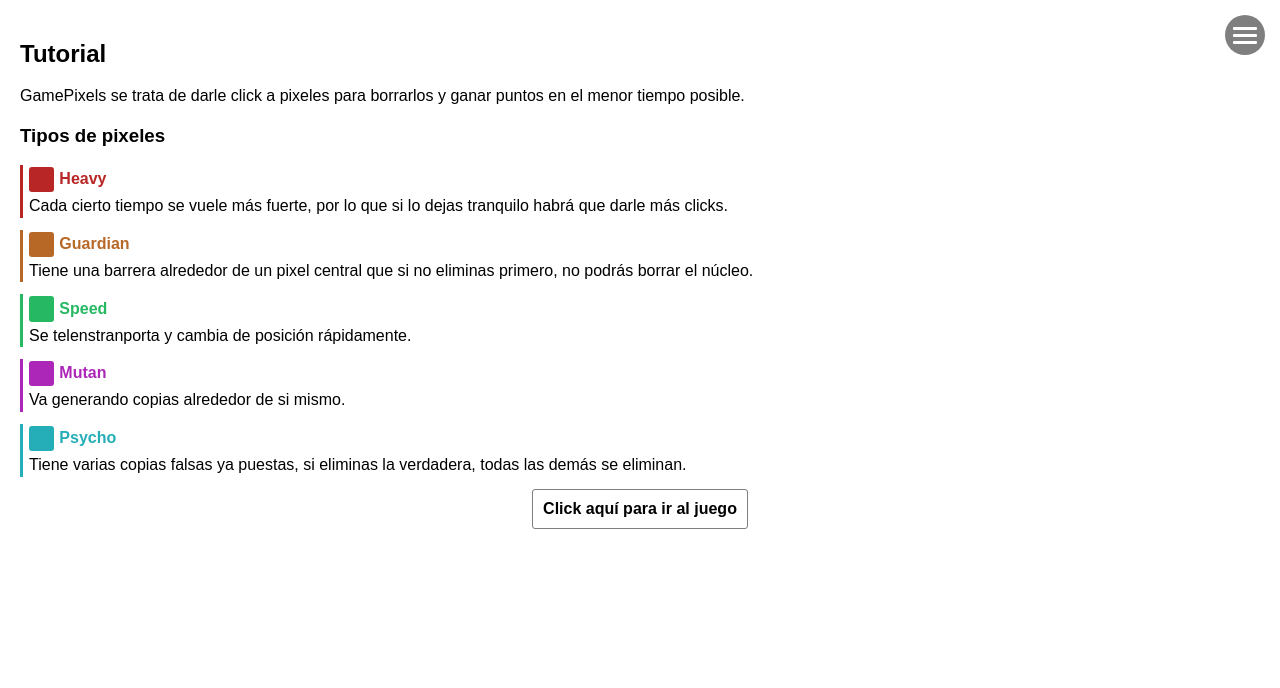
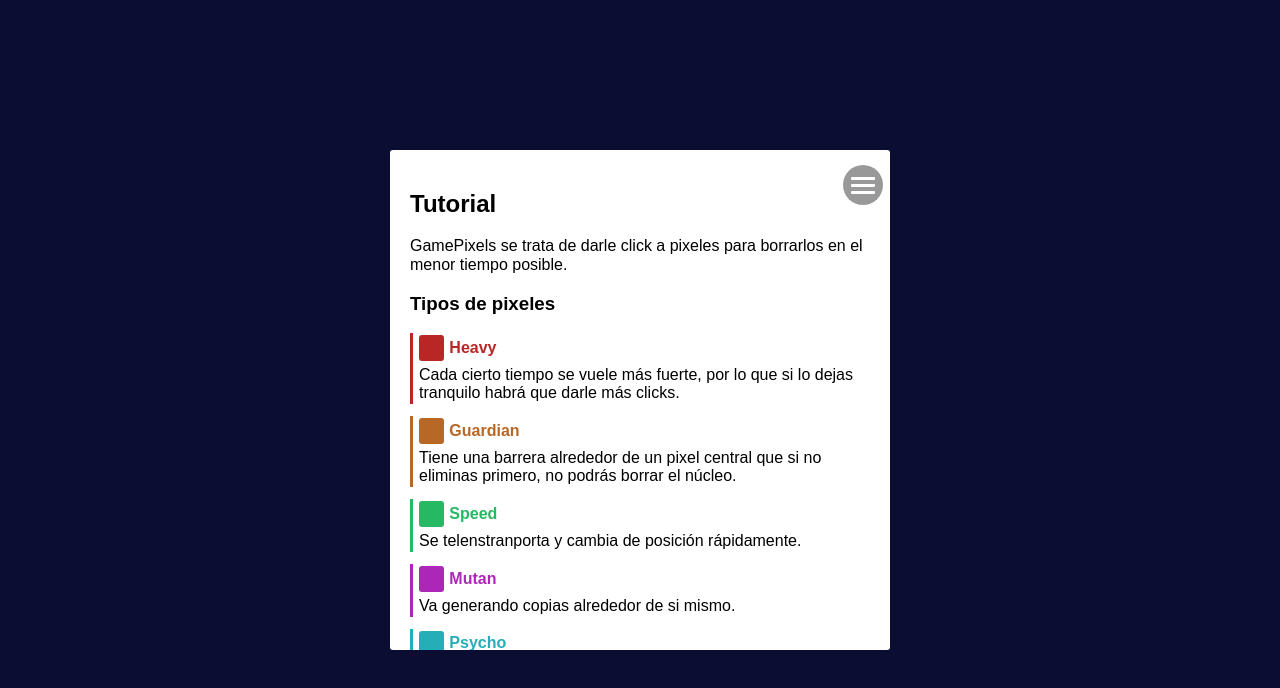
Before and after one commit to Black-Microphone/pixel-game, a React (Create React App) app: page / in a window 1280 px wide. Shown: the top 688 px of the page. Built offline with nearby package versions, Linux system fonts and the light colour scheme.

Commit message:
Games X11

```diff
--- a/package.json
+++ b/package.json
@@ -1,5 +1,5 @@
 {
-  "name": "speed-pixel",
+  "name": "game-pixel",
   "version": "0.1.0",
   "private": true,
   "dependencies": {
--- a/public/index.html
+++ b/public/index.html
@@ -2,16 +2,16 @@
 <html lang="es">
   <head>
     <meta charset="utf-8" />
-    <link rel="icon" href="%PUBLIC_URL%/favicon.ico" />
+    <link rel="icon" href="%PUBLIC_URL%/PG.png" />
     <meta name="viewport" content="width=device-width, initial-scale=1" />
     <meta
       name="description"
-      content="Web site created using create-react-app"
+      content="Game Pixel: Toca todos los pixeles en el menor tiempo posible."
     />
-    <title>React App</title>
+    <title>Game Pixel</title>
   </head>
   <body>
-    <noscript>You need to enable JavaScript to run this app.</noscript>
+    <noscript>Necesitas tener JavaScript habilitado para correr esta web.</noscript>
     <div id="root"></div>
   </body>
 </html>
--- a/src/App.css
+++ b/src/App.css
@@ -22,8 +22,8 @@
   width: 100vw;
   height: 100vh;
 
-  max-width: 800px;
-  max-height: 800px;
+  max-width: 500px;
+  max-height: 500px;
 
   display: flex;
 
@@ -36,6 +36,12 @@
   zoom: normal;
 
   font-family: sans-serif;
+
+  position: relative;
+
+  overflow: hidden;
+
+  border-radius: 3px;
 
 }
 
@@ -52,10 +58,10 @@
   width: 95vw;
   height: 95vw;
 
-  max-width: 800px;
-  max-height: 800px;
+  max-width: 400px;
+  max-height: 400px;
 
-  gap: 3px;
+  gap: 2px;
 
 }
 
--- a/src/App.tsx
+++ b/src/App.tsx
@@ -72,7 +72,7 @@
 
     }else{
 
-      store.set('history', [{time: 0, date: new Date()}]);
+      store.set('history', []);
 
     }
 
@@ -116,7 +116,7 @@
     });
 
     const defaultStyle = {
-      transition: `all ${pixelTransition.duration}ms linear`,
+      transition: `all ${pixelTransition.duration}ms ease-in-out`,
     } as CSSProperties;
 
     const transitionStyles = {
--- a/src/history.css
+++ b/src/history.css
@@ -5,14 +5,14 @@
     width: 40px;
     height: 40px;
 
-    background-color: rgba(0, 0, 0, 0.5);
+    background-color: rgba(0, 0, 0, 0.4);
 
     z-index: 100;
 
     border-radius: 100%;
 
     top: 15px;
-    right: 15px;
+    right: 7px;
 
     display: flex;
     flex-direction: column;
@@ -65,27 +65,46 @@
     z-index: 200;
 
 }
-
 .best,.mid,.poor{
 
     font-weight: bold;
+    color: white;
+
+    width: 100%;
+    padding: 10px;
+
+    display: grid;
+    grid-template-columns: 0.3fr repeat(3, 1fr);
+
+    justify-items: center;
+    align-items: center;
+
+    font-size: 1em;
 
 }
 
 .best{
 
-    color: green;
+    background-color: rgb(12, 189, 12);
 
 }
 
 .mid{
 
-    color: orange;
+    background-color: rgb(235, 157, 13);
 
 }
 
 .poor{
 
-    color: red;
+    background-color: rgb(240, 12, 12);
 
 }
+
+.h-item.remains{
+
+    font-family: monospace;
+
+    font-size: 2em;
+
+}
--- a/src/history.tsx
+++ b/src/history.tsx
@@ -8,13 +8,13 @@
 
     const DATE_M = moment(date);
 
-    return `${DATE_M.date()}/${DATE_M.month()+1}/${DATE_M.year()}`;
+    return `${firstZero(DATE_M.date())}/${firstZero(DATE_M.month()+1)}/${firstZero(DATE_M.year())}`;
 
 }
 
 function getTimeFormatted(time: number){
 
-    const mili = firstZero(Math.trunc((time%1000))/100);
+    const mili = firstZero(Math.trunc((time%1000)/100));
     const seconds = firstZero(Math.trunc((time/1000)%60));
     const minutes = firstZero(Math.trunc(((time/1000)/60)%60));
 
@@ -32,25 +32,33 @@
 
     });
 
-    const top = historyOrder[0];
+    const poor = historyOrder[0];
     const mid = history.current.reduce<IDH>((p, c)=>{
+
+        console.log(p, c);
 
         return {time: p.time + c.time, date: p.date};
 
-    }, {time: 0, date: new Date()}).time/(history.current.length-1);
-    const poor = historyOrder[historyOrder.length-1];
+    }, {time: 0, date: new Date()}).time/(history.current.length);
+    const top = historyOrder[historyOrder.length-1];
 
     return (<div className="history">
         <h2>Marcas</h2>
-        <div className="h-item best">Mejor — {`${getTimeFormatted(top.time)}\n${getDateString(top.date)}`}</div>
-        <div className="h-item mid">Promedio — {`${getTimeFormatted(mid)}`}</div>
-        <div className="h-item poor">Más bajo — {`${getTimeFormatted(poor.time)}\n${getDateString(poor.date)}`}</div>
+        {top && <div className="h-item best">
+        🚴‍♂️<div>Mejor</div> <div>{getTimeFormatted(top.time)}</div> <div>{getDateString(top.date)}</div>
+        </div>}
+        {mid && <div className="h-item mid">
+        📈<div>Promedio</div> <div>{getTimeFormatted(mid)}</div>
+        </div>}
+        {poor && <div className="h-item poor">
+        🐢<div>Más bajo</div> <div>{getTimeFormatted(poor.time)}</div> <div>{getDateString(poor.date)}</div>
+        </div>}
         <h2>Historial</h2>
-        {history.current.reverse().map(({date, time}, i)=>{
+        {history.current.length && history.current.reverse().map(({date, time}, i)=>{
 
-            return (<div className="h-item" key={i}>
+            return (<div className="h-item remains" key={i}>
 
-                {`${getTimeFormatted(time)}\n${getDateString(date)}`}
+                {`${getTimeFormatted(time)} — ${getDateString(date)}`}
 
             </div>);
 
--- a/src/modal.tsx
+++ b/src/modal.tsx
@@ -8,7 +8,7 @@
 
         <h2>Tutorial</h2>
         <p>
-            GamePixels se trata de darle click a pixeles para borrarlos y ganar puntos en el menor tiempo posible.
+            GamePixels se trata de darle click a pixeles para borrarlos en el menor tiempo posible.
         </p>
         <h3>Tipos de pixeles</h3>
         <div className="pixel-info heavy">
--- a/src/modalInfo.css
+++ b/src/modalInfo.css
@@ -12,7 +12,7 @@
 
     z-index: 100;
 
-    overflow: scroll;
+    overflow-y: scroll;
 
 }
 
```
Also changed, not shown: public/PG.png (added), 1 other file (tests, documents, lock files or other folders).
